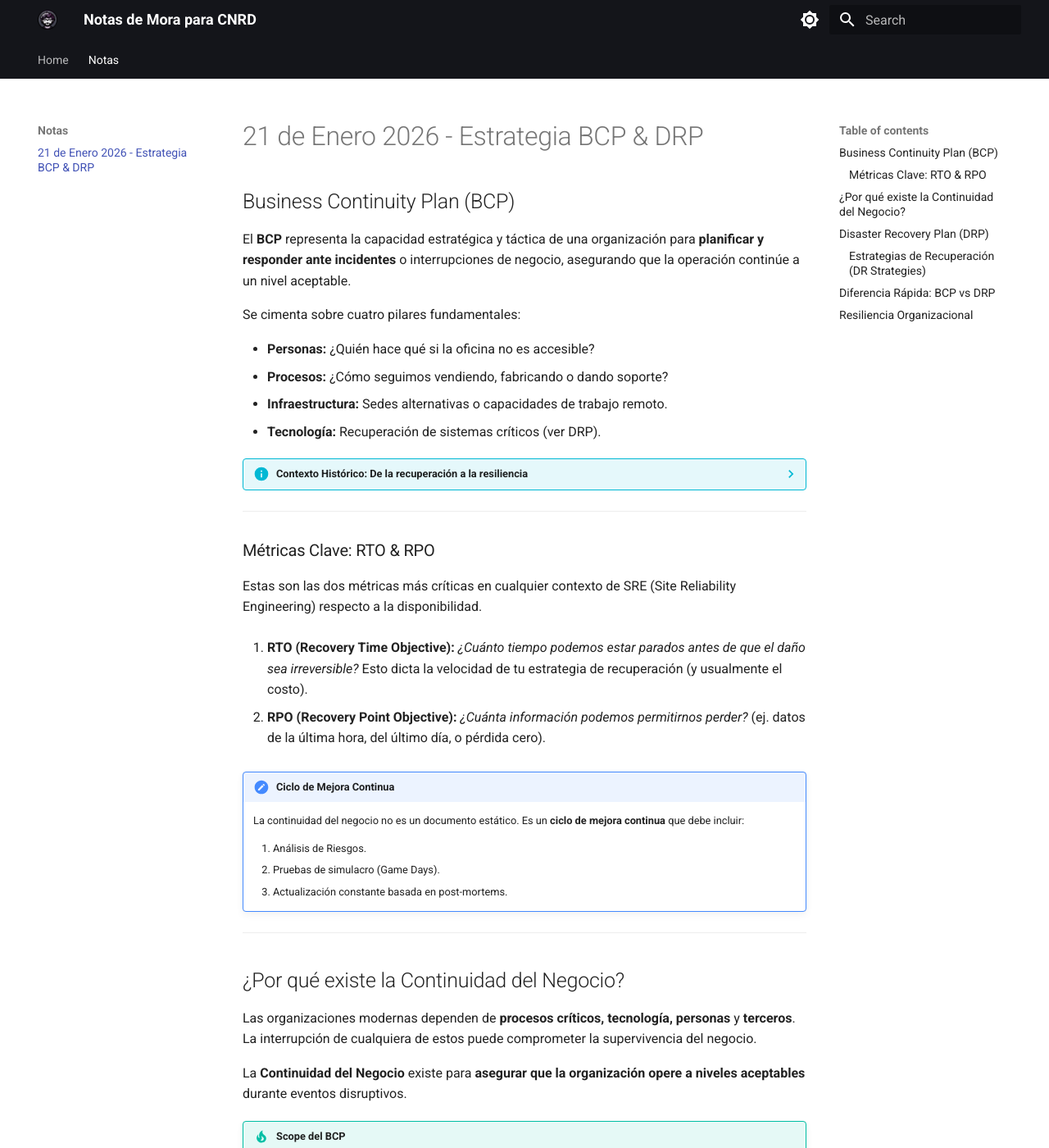
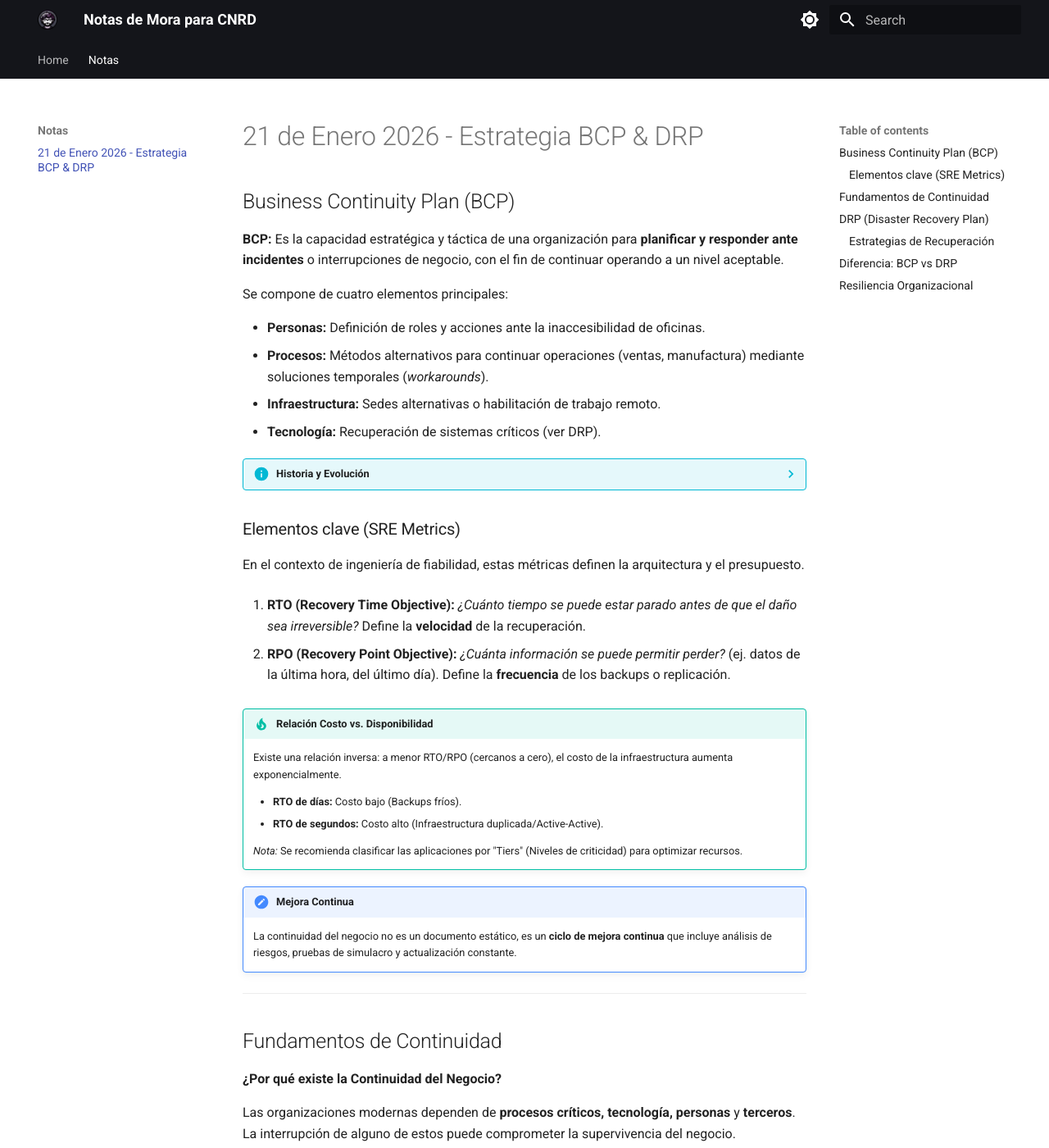
Before and after one commit to m0r4a/cnrd, an MkDocs documentation site: the page built from notes/notas/21_enero_2026.md, in a window 1280 px wide and 1400 px high. Shown: the whole window at 82% size. Built offline with MkDocs 1.6.1 and Material for MkDocs 9.7.7, drawn with Linux system fonts in a browser that asks for light colours; some of the changed text lies outside the part shown.

Commit message:
First day v2

```diff
--- a/notes/notas/21_enero_2026.md
+++ b/notes/notas/21_enero_2026.md
@@ -2,113 +2,121 @@
 
 ## Business Continuity Plan (BCP)
 
-El **BCP** representa la capacidad estratégica y táctica de una organización para **planificar y responder ante incidentes** o interrupciones de negocio, asegurando que la operación continúe a un nivel aceptable.
+**BCP:** Es la capacidad estratégica y táctica de una organización para **planificar y responder ante incidentes** o interrupciones de negocio, con el fin de continuar operando a un nivel aceptable.
 
-Se cimenta sobre cuatro pilares fundamentales:
+Se compone de cuatro elementos principales:
 
-* **Personas:** ¿Quién hace qué si la oficina no es accesible?
-* **Procesos:** ¿Cómo seguimos vendiendo, fabricando o dando soporte?
-* **Infraestructura:** Sedes alternativas o capacidades de trabajo remoto.
+* **Personas:** Definición de roles y acciones ante la inaccesibilidad de oficinas.
+* **Procesos:** Métodos alternativos para continuar operaciones (ventas, manufactura) mediante soluciones temporales (*workarounds*).
+* **Infraestructura:** Sedes alternativas o habilitación de trabajo remoto.
 * **Tecnología:** Recuperación de sistemas críticos (ver DRP).
 
-??? info "Contexto Histórico: De la recuperación a la resiliencia"
-    El concepto ha evolucionado significativamente con las décadas:
+??? info "Historia y Evolución"
+    * **1970:** La era del "Disaster Recovery" (foco técnico en recuperación de datos).
+    * **1980-1990:** Auge de la dependencia tecnológica.
+    * **2000:** Eventos globales y estandarización. Sucesos como el 11-S y el Huracán Katrina mostraron que recuperar datos no bastaba; se requerían planes para las personas y sedes físicas.
+        * En 2006 nace la BS 25999.
+        * En 2012, esta norma evoluciona a la [ISO 22301](https://www.iso.org/standard/75106.html).
+    * **Actualidad:** Resiliencia y Ciberseguridad. El enfoque se amplía a la Ciber-resiliencia (Ransomware) y la Resiliencia Organizacional (adaptación a cambios de mercado).
 
-    * **1970:** La era del "Disaster Recovery" (puramente técnico).
-    * **1980-1990:** Auge de la dependencia tecnológica.
-    * **2000:** Eventos globales y estandarización. Sucesos como el 11-S y el Huracán Katrina demostraron que recuperar datos no bastaba; se necesitaban planes para las personas y las sedes físicas.
-        * 2006: Nace la BS 25999.
-        * 2012: Evoluciona a la [ISO 22301](https://www.iso.org/standard/75106.html).
-    * **Actualidad:** Resiliencia y Ciberseguridad. Hoy no son solo desastres naturales; enfrentamos la Ciber-resiliencia (ej. sobrevivir a un Ransomware) y la Resiliencia Organizacional (adaptarse a shocks de mercado como el COVID).
+### Elementos clave (SRE Metrics)
+
+En el contexto de ingeniería de fiabilidad, estas métricas definen la arquitectura y el presupuesto.
+
+1.  **RTO (Recovery Time Objective):**
+    *¿Cuánto tiempo se puede estar parado antes de que el daño sea irreversible?*
+    Define la **velocidad** de la recuperación.
+
+2.  **RPO (Recovery Point Objective):**
+    *¿Cuánta información se puede permitir perder?* (ej. datos de la última hora, del último día).
+    Define la **frecuencia** de los backups o replicación.
+
+!!! tip "Relación Costo vs. Disponibilidad"
+    Existe una relación inversa: a menor RTO/RPO (cercanos a cero), el costo de la infraestructura aumenta exponencialmente.
+
+    * **RTO de días:** Costo bajo (Backups fríos).
+    * **RTO de segundos:** Costo alto (Infraestructura duplicada/Active-Active).
+
+    *Nota:* Se recomienda clasificar las aplicaciones por "Tiers" (Niveles de criticidad) para optimizar recursos.
+
+!!! note "Mejora Continua"
+    La continuidad del negocio no es un documento estático, es un **ciclo de mejora continua** que incluye análisis de riesgos, pruebas de simulacro y actualización constante.
 
 ---
 
-### Métricas Clave: RTO & RPO
+## Fundamentos de Continuidad
 
-Estas son las dos métricas más críticas en cualquier contexto de SRE (Site Reliability Engineering) respecto a la disponibilidad.
+**¿Por qué existe la Continuidad del Negocio?**
 
-1. **RTO (Recovery Time Objective):**
-    *¿Cuánto tiempo podemos estar parados antes de que el daño sea irreversible?*
-    Esto dicta la velocidad de tu estrategia de recuperación (y usualmente el costo).
+Las organizaciones modernas dependen de **procesos críticos, tecnología, personas** y **terceros**. La interrupción de alguno de estos puede comprometer la supervivencia del negocio.
 
-2. **RPO (Recovery Point Objective):**
-    *¿Cuánta información podemos permitirnos perder?*
-    (ej. datos de la última hora, del último día, o pérdida cero).
+La **Continuidad del Negocio (Business Continuity)** surge para **asegurar que una organización pueda continuar operando a niveles aceptables**, aún cuando se enfrente a incidentes disruptivos.
 
-!!! note "Ciclo de Mejora Continua"
-    La continuidad del negocio no es un documento estático. Es un **ciclo de mejora continua** que debe incluir:
+**Puntos clave:**
 
-    1. Análisis de Riesgos.
-    2. Pruebas de simulacro (Game Days).
-    3. Actualización constante basada en post-mortems.
+* No se trata solo de TI.
+* No se trata solo de desastres naturales.
+* Se trata de **supervivencia operativa y estratégica**.
 
 ---
 
-## ¿Por qué existe la Continuidad del Negocio?
+## DRP (Disaster Recovery Plan)
 
-Las organizaciones modernas dependen de **procesos críticos, tecnología, personas** y **terceros**. La interrupción de cualquiera de estos puede comprometer la supervivencia del negocio.
+El **Plan de Recuperación ante Desastres** es un documento formal (Runbooks) que contiene los procedimientos detallados para **recuperar y proteger la infraestructura tecnológica** (servidores, redes, datos, software) tras un evento disruptivo.
 
-La **Continuidad del Negocio** existe para **asegurar que la organización opere a niveles aceptables** durante eventos disruptivos.
+* **Objetivo:** Minimizar el tiempo de inactividad (*downtime*) y evitar la pérdida de datos.
+* **Alcance:** Técnico. Se centra en restablecer el flujo de datos para que el negocio pueda operar.
 
-!!! tip "Scope del BCP"
-    * No se trata solo de TI.
-    * No se trata solo de desastres naturales.
-    * Se trata de **supervivencia operativa y estratégica**.
+### Estrategias de Recuperación
+
+Se ordenan típicamente por costo y complejidad (de menor a mayor):
+
+1.  **Backup & Restore (Tier 3):**
+    * El más barato, pero el más lento.
+    * Implica restaurar desde copias almacenadas en frío.
+
+2.  **Pilot Light (Tier 2):**
+    * Una versión mínima de la empresa siempre "encendida" en la nube (ej. solo la base de datos replicada).
+    * Los servidores de aplicación se escalan o provisionan solo durante el evento.
+
+3.  **Warm Standby (Tier 1.5):**
+    * Una versión reducida pero **funcional** del entorno completo corre siempre en espera.
+    * Permite una recuperación más rápida que *Pilot Light* al tener capacidad de cómputo ya pre-aprovisionada.
+
+4.  **Hot Standby / Multi-sitio (Tier 1):**
+    * Dos centros de datos funcionando simultáneamente (*Active-Active*).
+    * Si uno cae, el otro asume la carga al instante (Failover automático).
+    * **Cero pérdida de tiempo**, costo elevado.
 
 ---
 
-## Disaster Recovery Plan (DRP)
+## Diferencia: BCP vs DRP
 
-El **DRP** es un documento formal que contiene los procedimientos detallados para **recuperar y proteger la infraestructura tecnológica** (servidores, redes, datos, software) tras un evento disruptivo.
-
-* **Objetivo:** Minimizar el *downtime* y evitar la pérdida de datos.
-* **Alcance:** Puramente técnico. Se centra en que los bits y bytes vuelvan a fluir para que el negocio pueda trabajar.
-
-### Estrategias de Recuperación (DR Strategies)
-
-Según la criticidad y el presupuesto, existen diferentes arquitecturas (comúnmente referenciadas en la [documentación de AWS](https://docs.aws.amazon.com/whitepapers/latest/disaster-recovery-workloads-on-aws/disaster-recovery-options-in-the-cloud.html)):
-
-1. **Backup & Restore:**
-    La opción más económica pero más lenta. Implica restaurar el sistema desde copias de seguridad "frías".
-
-2. **Pilot Light:**
-    Una versión mínima de la infraestructura crítica siempre "encendida" en la nube (la base de datos replicándose, por ejemplo), lista para escalar los servidores de aplicación solo cuando ocurre el desastre.
-
-3. **Hot Standby (Multi-site / Active-Active):**
-    Dos centros de datos (o regiones) funcionando simultáneamente. Si uno cae, el otro asume la carga al instante.
-    * **RTO/RPO:** Cercano a cero.
-    * **Costo:** El más alto (infraestructura duplicada).
-
----
-
-## Diferencia Rápida: BCP vs DRP
-
-Es común confundirlos. Aquí la distinción clara para no perderse:
+Para evitar confusión terminológica:
 
 === "BCP (Negocio)"
-    **Enfoque:** Personas y Procesos.
+    **Enfoque:** Negocio y Personas.
 
-    > "Si la oficina se inunda, los empleados trabajarán desde casa y usaremos este protocolo de comunicación alterno".
-
-    Busca que la empresa siga facturando y operando a pesar del incidente.
+    > "Si la oficina se inunda, los empleados trabajarán desde casa y se utilizará el protocolo de comunicación alterno."
 
 === "DRP (Tecnología)"
-    **Enfoque:** Bits, Datos e Infraestructura.
+    **Enfoque:** Tecnología y Datos.
 
-    > "Si el servidor se quema, activaremos la réplica en la nube y restauraremos la base de datos con el snapshot de las 2:00 AM".
-
-    Busca que los sistemas que soportan al negocio vuelvan a estar online.
+    > "Si el servidor falla, se activará la réplica en la nube y se restaurará la base de datos al punto de las 2:00 AM."
 
 ---
 
 ## Resiliencia Organizacional
 
-Según la norma **ISO 22316**, es la capacidad de una organización para **anticipar, prepararse, responder y adaptarse** a cambios incrementales e interrupciones repentinas para sobrevivir y **prosperar**.
+Según la norma **ISO 22316**, es la capacidad de una organización para **anticipar, prepararse, responder y adaptarse** a cambios incrementales y a interrupciones repentinas para sobrevivir y **prosperar**.
 
-A diferencia de la continuidad tradicional (que busca "volver a la normalidad"), la resiliencia acepta que la "normalidad" ha cambiado y busca que la empresa evolucione.
+A diferencia de la continuidad (que busca volver a la "normalidad"), la resiliencia acepta que la "normalidad" ha cambiado y busca la evolución de la empresa.
 
-**Los 3 Pilares de la Resiliencia:**
+**Pilares:**
 
-1. **Absorción:** Aguantar el impacto inicial sin colapsar.
-2. **Adaptación:** Ajustarse operativamente a la nueva realidad.
-3. **Transformación:** Cambiar el modelo de negocio si es necesario para seguir siendo relevante.
+1.  **Absorción:** Capacidad de soportar el impacto inicial (ej. *Circuit Breakers* en software).
+2.  **Adaptación:** Ajuste a la nueva realidad operativa.
+3.  **Transformación:** Cambio del modelo de negocio si es necesario para mantener la relevancia.
+
+!!! warning "Chaos Engineering"
+    En entornos modernos de DevOps, no se espera pasivamente a que ocurra un desastre. Se utiliza **Chaos Engineering** (ej. Chaos Mesh, Gremlin) para inyectar fallos controlados y validar que los mecanismos de resiliencia y *auto-healing* funcionen correctamente.
```
